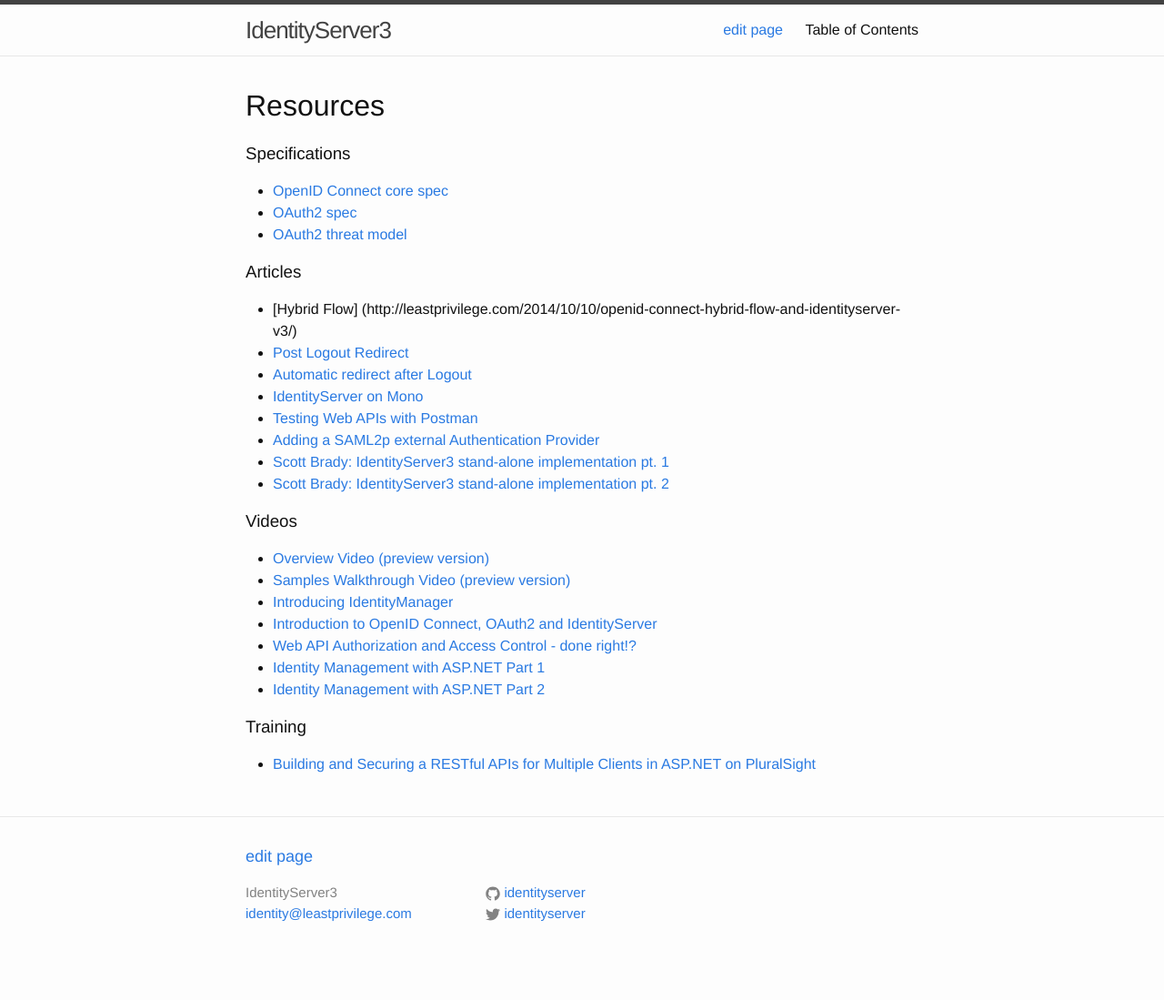
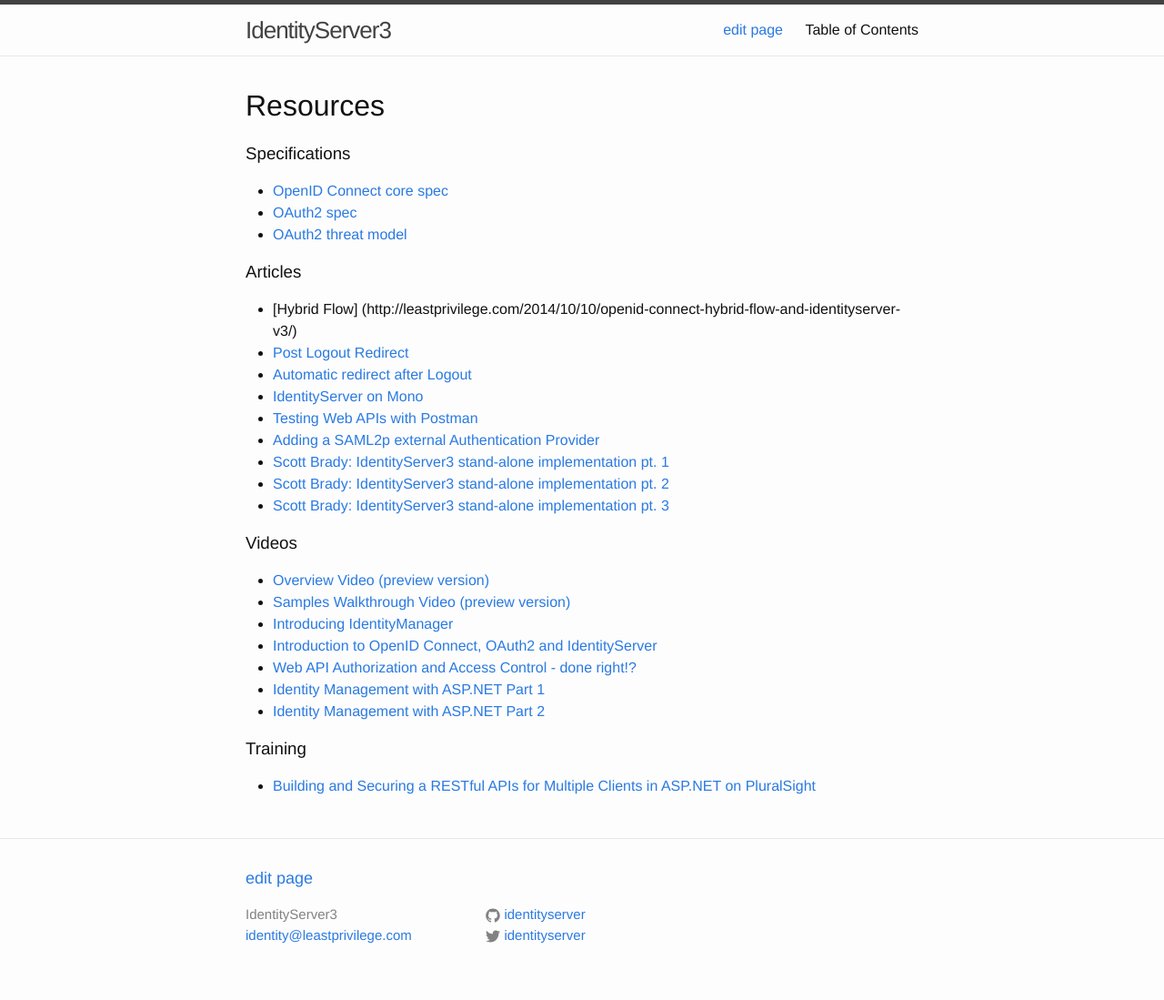
Before and after one commit to IdentityServer/Documentation, a Jekyll site: the page built from docs/resources/home.md, in a window 1280 px wide. Shown: the whole page at 91% size. Built offline with Jekyll 4.4.1, drawn with Linux system fonts in a browser that asks for light colours; Markdown is read by kramdown in place of the engine named in the settings; before the commit the page ends 1075 px from its top, so only the background shows below that.

Commit message:
Update home.md

```diff
--- a/docs/resources/home.md
+++ b/docs/resources/home.md
@@ -18,6 +18,7 @@
 * [Adding a SAML2p external Authentication Provider](http://coding.abel.nu/2015/01/saml2-for-thinktecture-identityserver-3-with-kentor-authservices/)
 * [Scott Brady: IdentityServer3 stand-alone implementation pt. 1](https://www.scottbrady91.com/Thinktecture-Identity-Server/Identity-Server-3-Standalone-Implementation-Part-1)
 * [Scott Brady: IdentityServer3 stand-alone implementation pt. 2](https://www.scottbrady91.com/Identity-Server/Identity-Server-3-Standalone-Implementation-Part-2)
+* [Scott Brady: IdentityServer3 stand-alone implementation pt. 3](https://www.scottbrady91.com/Identity-Server/Identity-Server-3-Standalone-Implementation-Part-3)
 
 ### Videos
 * [Overview Video (preview version)](https://vimeo.com/91397084)
```
